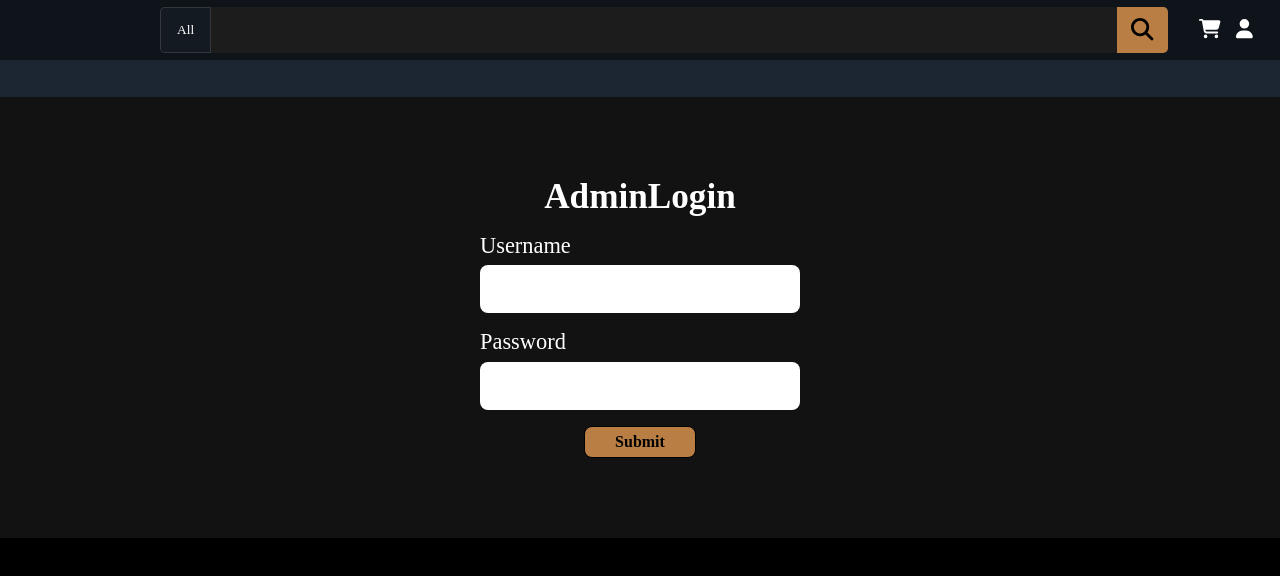
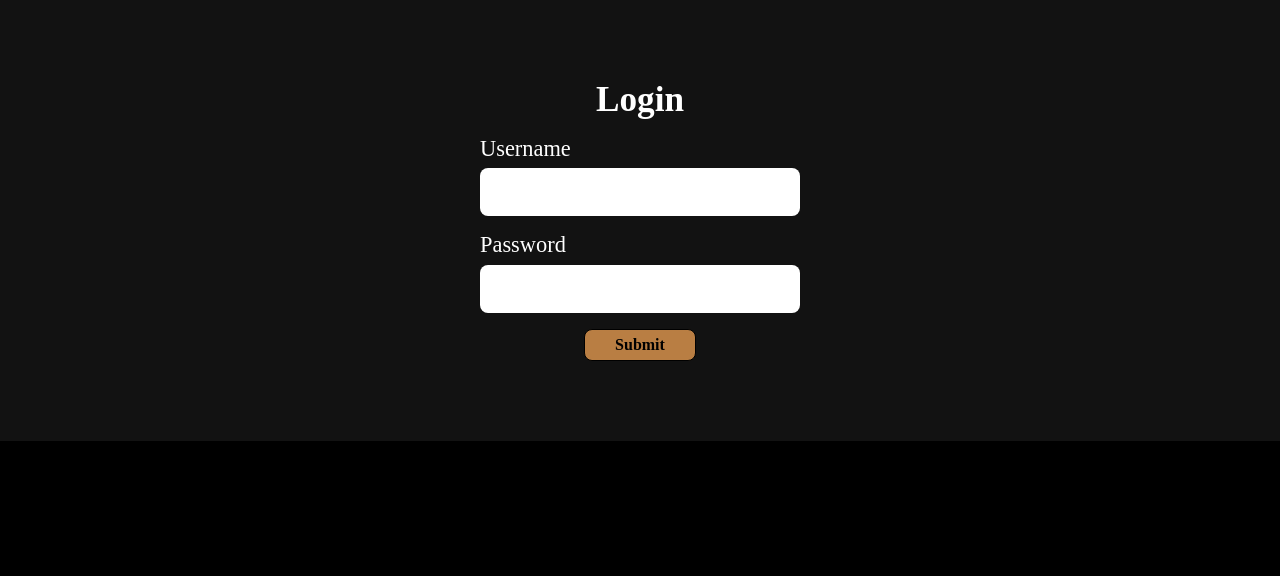
Before and after one commit to Racksoup/Connors_Website, a React app in the folder client/: page /admin-login in a window 1280 px wide. Shown: the top 576 px of the page. Built offline with nearby package versions, Linux system fonts and the light colour scheme.

Commit message:
updated nav

```diff
--- a/client/src/UI/Components/Navbar/Navbar.jsx
+++ b/client/src/UI/Components/Navbar/Navbar.jsx
@@ -1,66 +1,25 @@
-import React, { useState, useEffect } from 'react';
+import React from 'react';
 import './Navbar.scss';
 
 import { Link } from 'react-router-dom';
-import { faCartShopping, faSearch, faUser } from '@fortawesome/free-solid-svg-icons';
-import { FontAwesomeIcon } from '@fortawesome/react-fontawesome';
 import { useDispatch, useSelector } from 'react-redux';
+import { selectIsAuthenticated } from '../../../Redux/adminSlice';
 
 const Navbar = () => {
-  const [searchActive, setSearchActive] = useState(false);
   const dispatch = useDispatch();
+  const auth = useSelector(selectIsAuthenticated);
 
-  useEffect(() => {}, []);
-
-  let TopMiddleStyle = {
-    border: 'none',
-  };
-
-  if (searchActive) {
-    TopMiddleStyle.border = 'solid rgb(185, 126, 67) 0.05rem';
+  if (auth) {
+    return (
+      <div className='Navbar'>
+        <Link className='Btn' to='/lists'>
+          Lists
+        </Link>
+      </div>
+    );
+  } else {
+    return null;
   }
-
-  return (
-    <div className='Navbar'>
-      <div className='Top'>
-        <Link to='/' className='Link'>
-          <h1 className='TopLeft'></h1>
-        </Link>
-        <div className='TopMiddle' style={TopMiddleStyle}>
-          <button className='DropdownButton'>
-            All
-            <div className='DropdownBox'>
-              <div className='DropdownItem'>123</div>
-              <div className='DropdownItem'>abc</div>
-              <div className='DropdownItem'>xyz</div>
-            </div>
-          </button>
-          <input
-            type='text'
-            className='Search'
-            onClick={() => setSearchActive(true)}
-            onBlur={() => setSearchActive(false)}
-          />
-          <button className='SearchButton'>
-            <FontAwesomeIcon icon={faSearch} className='Icon' />
-          </button>
-        </div>
-        <div className='TopRight'>
-          <Link className='Link' to='/cart'>
-            <button className='Icon'>
-              <FontAwesomeIcon icon={faCartShopping} />
-            </button>
-          </Link>
-          <Link className='Link' to='/user-login'>
-            <button className='Icon'>
-              <FontAwesomeIcon icon={faUser} />
-            </button>
-          </Link>
-        </div>
-      </div>
-      <div className='Bottom'></div>
-    </div>
-  );
 };
 
 export default Navbar;
--- a/client/src/UI/Components/Navbar/Navbar.scss
+++ b/client/src/UI/Components/Navbar/Navbar.scss
@@ -6,131 +6,12 @@ $navColorBottom: rgb(28, 38, 50);
   width: 100%;
   display: flex;
   flex-direction: column;
+  background-color: $navColorTop;
+  height: 3.75rem;
+  justify-content: center;
+  align-items: center;
 
-  .Top {
-    height: 3.75rem;
-    background-color: $navColorTop;
-    display: grid;
-    grid-template-columns: 10rem auto 7rem;
-    place-items: center;
-
-    &Left {
-      font-size: 1.4rem;
-      color: white;
-      cursor: pointer;
-      padding: 0.2rem 0.5rem;
-
-      &:hover {
-        border: rgba(100, 100, 100, 0.3) solid 0.05rem;
-      }
-    }
-
-    &Middle {
-      width: 100%;
-      height: 2.9rem;
-      display: flex;
-      border-radius: 0.3rem;
-      border-color: $color-1;
-
-      .Dropdown {
-        &Button {
-          background: none;
-          border: none;
-          color: white;
-          width: 3.2rem;
-          cursor: pointer;
-          border-radius: 0.3rem 0 0 0.3rem;
-          border: rgba(100, 100, 100, 0.4) solid 0.05rem;
-          background-color: rgb(20, 26, 33);
-
-          &:hover .DropdownBox {
-            display: flex;
-          }
-        }
-
-        &Box {
-          display: none;
-          flex-direction: column;
-          position: absolute;
-          margin-top: 0.75rem;
-          margin-left: -1rem;
-          border: solid rgba(100, 100, 100, 0.5) 0.1rem;
-        }
-
-        &Item {
-          cursor: pointer;
-          height: 1.7rem;
-          width: 5rem;
-          display: flex;
-          align-items: center;
-          justify-content: center;
-          background-color: black;
-
-          &:hover {
-            border: solid rgba(100, 100, 100, 0.5) 0.1rem;
-          }
-        }
-      }
-
-      .Search {
-        width: calc(100% - 6.4rem);
-        padding: 0 0 0 0.7rem;
-        font-size: 1rem;
-        background-color: rgb(28, 28, 28);
-      }
-
-      .SearchButton {
-        width: 3.2rem;
-        background-color: $color-1;
-        border-radius: 0 0.3rem 0.3rem 0;
-        cursor: pointer;
-
-        .Icon {
-          cursor: pointer;
-          font-size: 1.4rem;
-          path {
-            cursor: pointer;
-            color: black;
-          }
-        }
-      }
-    }
-
-    &Right {
-      display: flex;
-      width: 100%;
-      justify-content: space-between;
-      padding: 0 1.5rem;
-
-      .Icon {
-        font-size: 1.2rem;
-        width: 2.2rem;
-        height: 2.2rem;
-        cursor: pointer;
-        svg {
-          cursor: pointer;
-        }
-        path {
-          cursor: pointer;
-          color: white;
-        }
-      }
-    }
-  }
-
-  .Bottom {
-    height: 2.3rem;
-    display: flex;
-    overflow: hidden;
-    background-color: $navColorBottom;
-    align-items: center;
-
-    .Button {
-      padding: 0 1.2rem;
-      display: flex;
-      align-items: center;
-      justify-content: center;
-      cursor: pointer;
-    }
+  .Btn {
+    margin: 0 1rem;
   }
 }
--- a/client/src/UI/Pages/AdminLogin/AdminLogin.jsx
+++ b/client/src/UI/Pages/AdminLogin/AdminLogin.jsx
@@ -25,7 +25,7 @@ const AdminLogin = () => {
 
   return (
     <div className='AdminLogin'>
-      <h1 className='Title'>AdminLogin</h1>
+      <h1 className='Title'>Login</h1>
       <form className='Form' onSubmit={(e) => submitForm(e)}>
         <label htmlFor='' className='Label'>
           Username
```
